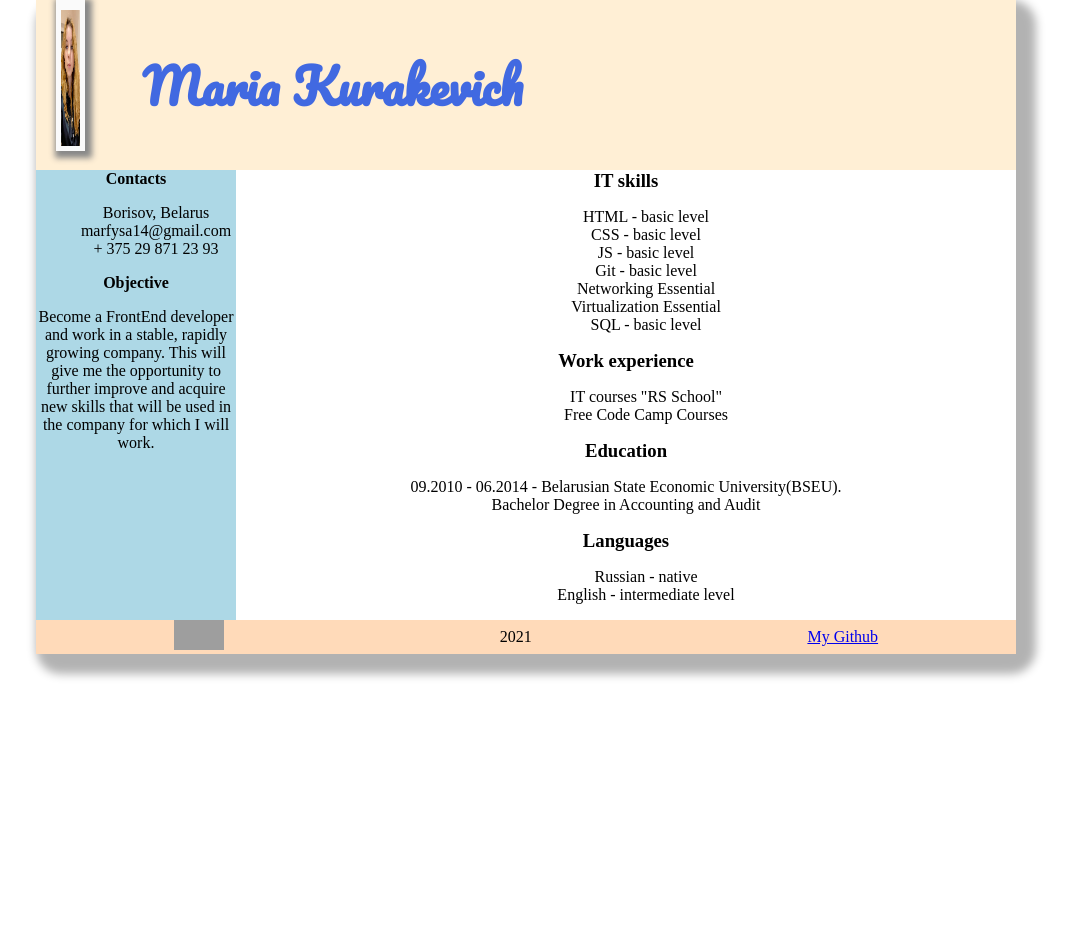
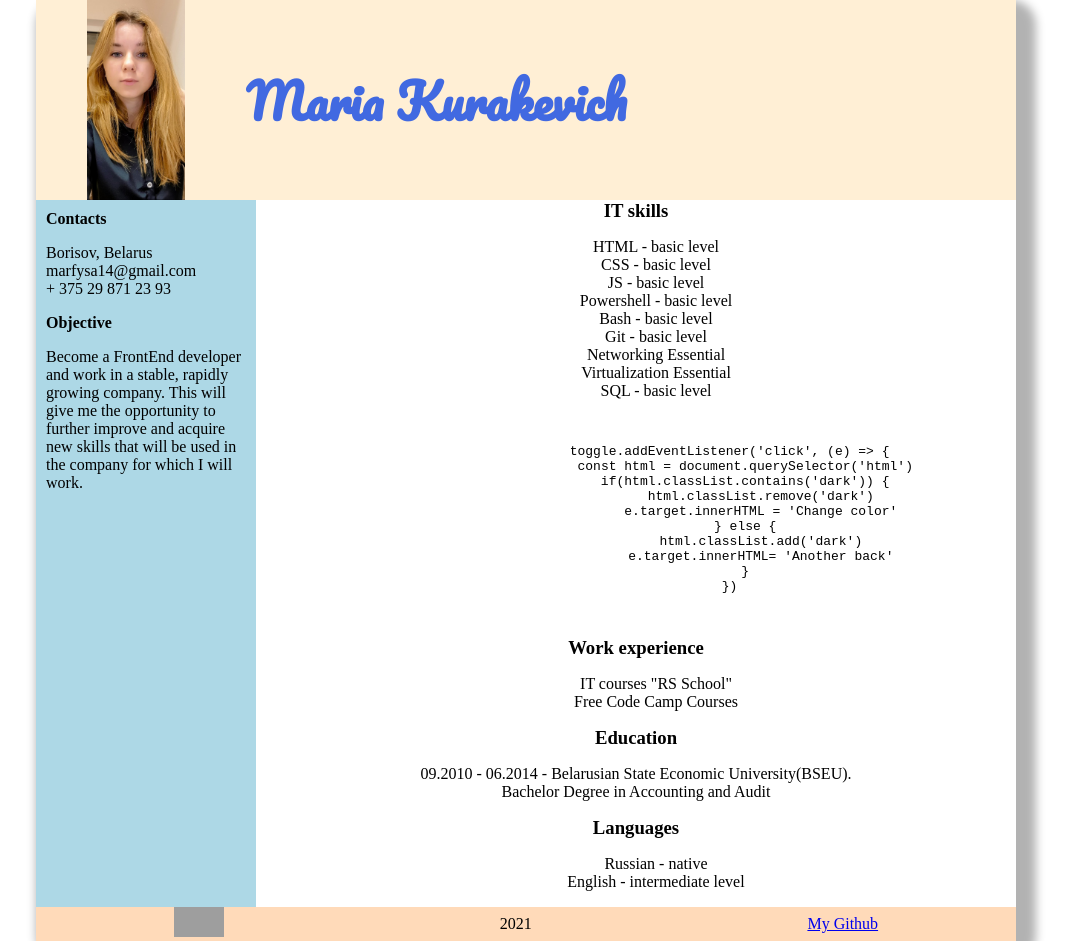
Before and after one commit to Marfysa/rsschool-cv, a plain HTML site: page index.html in a window 1280 px wide. Shown: the whole page, without its empty margins (114-1185 px from the left). Before the commit the page ends 800 px from the top, so only its background shows below. Drawn offline with Linux system fonts and the light colour scheme; grey boxes are pictures that could not be loaded.

Commit message:
feat: add some new style

```diff
--- a/index.html
+++ b/index.html
@@ -14,13 +14,17 @@
 <body>
     <div class="container">
         <header>
-
-            <figure>
+            <div class="wrapper">
+                 <div class="img">
                 <img src="../rsschool-cv/image/image.jpg" alt="My photo">
-            </figure>
-            <h1>Maria Kurakevich</h1>
+            </div>
+            <div class="header">
+                    <h1>Maria Kurakevich</h1>
+            </div>
+            </div>
         </header>
-        <aside>
+        <div class="center">
+            <aside>
             <div class="contacts">
                 <h4>Contacts</h4>
                 <ul>
@@ -42,12 +46,30 @@
                         <li>HTML - basic level</li>
                         <li>CSS - basic level</li>
               <li>JS - basic level</li>
+              <li>Powershell - basic level</li>
+              <li>Bash - basic level</li>
               <li>Git - basic level</li>
               <li>Networking Essential</li>
               <li>Virtualization Essential</li>
               <li>SQL - basic level</li>
                     </ul>
 
+            </section>
+            <section>
+                <pre>
+                    <code>
+                        toggle.addEventListener('click', (e) => {
+                            const html = document.querySelector('html')
+                            if(html.classList.contains('dark')) {
+                                html.classList.remove('dark')
+                                e.target.innerHTML = 'Change color'
+                            } else {
+                                html.classList.add('dark')
+                                e.target.innerHTML= 'Another back'
+                            }
+                        })
+                    </code>
+            </pre>
             </section>
             <section>
                 <h3>Work experience</h3>
@@ -68,6 +90,8 @@
                     </ul>
             </section>
         </main>
+        </div>
+
         <footer>
             <a href="https://rs.school/js/"><img src="https://rs.school/images/rs_school_js.svg" width="50" height="30" alt="logo"></a>  <span> 2021 </span> <a href="https://github.com/Marfysa">My Github</a>
         </footer>
--- a/style.css
+++ b/style.css
@@ -5,12 +5,32 @@ html, body, h1, h2, h3, h4 {
 }
 
 .container {
-  width: 980px;
+  max-width: 980px;
   margin: 0 auto;
     border-radius: 15px;
     box-shadow: 10px 10px 10px 10px rgba(0, 0, 0, 0.3);
     -webkit-box-shadow: 10px 10px 10px 10px rgba(0, 0, 0, 0.3);
+    box-sizing: border-box;
 
+}
+
+.wrapper {
+max-height: 200px;
+display: flex;
+align-items: center;
+justify-content: center;
+}
+.img {
+    background-size: cover;
+    width: 200px;
+    height: 200px;
+    overflow: hidden;
+    text-align: center;
+}
+.img img {
+    height: 100%;
+    width: auto;
+    max-width: 100%;
 }
 main {
     display: flex;
@@ -21,20 +41,26 @@ main {
     margin: 0 auto;
 
 }
+.center {
+    display: flex;
+
+}
 ul {
     list-style-type: none;
 }
 aside {
-    margin: 0 auto;
-    padding: 0;
 
+padding: 10px;
 float: left;
 width: 200px;
-text-align: center;
+
 display: flex;
 flex-direction: column;
 min-height: 450px;
 background-color: lightblue;
+}
+aside ul {
+    padding: 0;
 }
 footer {
     position: relative;
```
